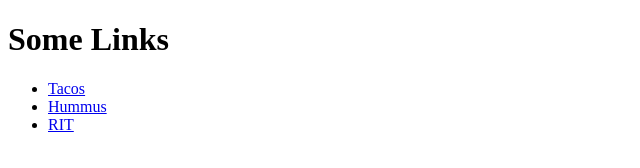
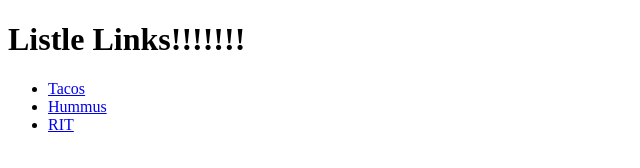
Before and after one commit to tonethar/IGME-110-Repo-06, a plain HTML site: page index.html in a window 1280 px wide. Shown: the whole page, without its empty margins (0-640 px from the left). Drawn offline with Linux system fonts and the light colour scheme.

Commit message:
Update index.html

```diff
--- a/index.html
+++ b/index.html
@@ -6,7 +6,7 @@
   <title>My Listicle</title>
 </head>
 <body>
-  <h1>Some Links</h1>
+  <h1>Listle Links!!!!!!!</h1>
   <ul>
     <li><a title="Tacos!" href="https://en.wikipedia.org/wiki/Taco">Tacos</a></li>
     <li><a href="https://en.wikipedia.org/wiki/Hummus">Hummus</a></li>
```
